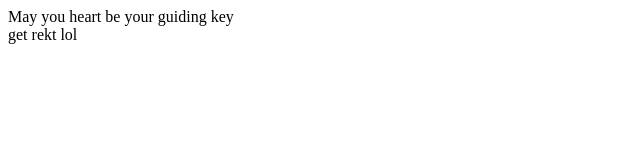
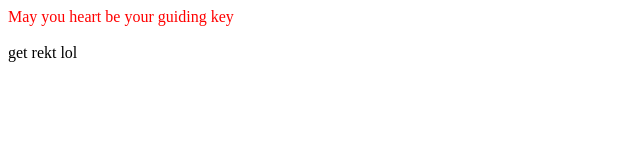
Before and after one commit to Crispycol/Crispycol.github.io, a plain HTML site: page index.html in a window 1280 px wide. Shown: the whole page, without its empty margins (0-640 px from the left). Drawn offline with Linux system fonts and the light colour scheme.

Commit message:
Update index.html

```diff
--- a/index.html
+++ b/index.html
@@ -2,7 +2,7 @@
 <title>Crispycol</title>
 
 <body>
-  <text>May you heart be your guiding key</text></body>
-
+  <text><font color="red">May you heart be your guiding key</font></text></body>
+<br/><br/>
 <footer>
   <text>get rekt lol</text></footer>
```
